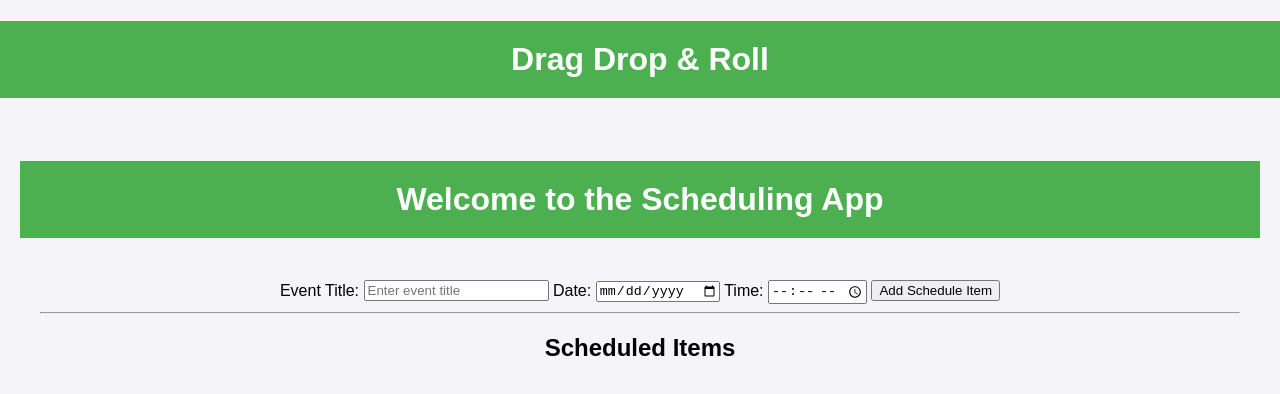
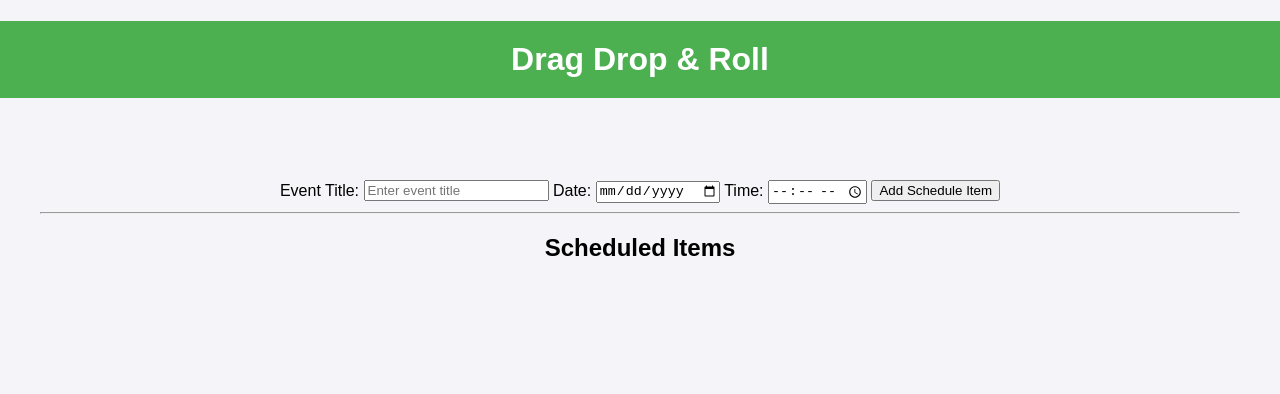
Before and after one commit to jcma832/dragdroproll, a plain HTML site: page index.html in a window 1280 px wide. Drawn offline with Linux system fonts and the light colour scheme.

Commit message:
Update index.html

```diff
--- a/index.html
+++ b/index.html
@@ -9,7 +9,6 @@
 <body>
     <h1>Drag Drop & Roll</h1>
     <div id="schedule-container">
-        <h1>Welcome to the Scheduling App</h1>
 
 <div id="schedule-container">
     <!-- Form for adding schedule items -->
```
